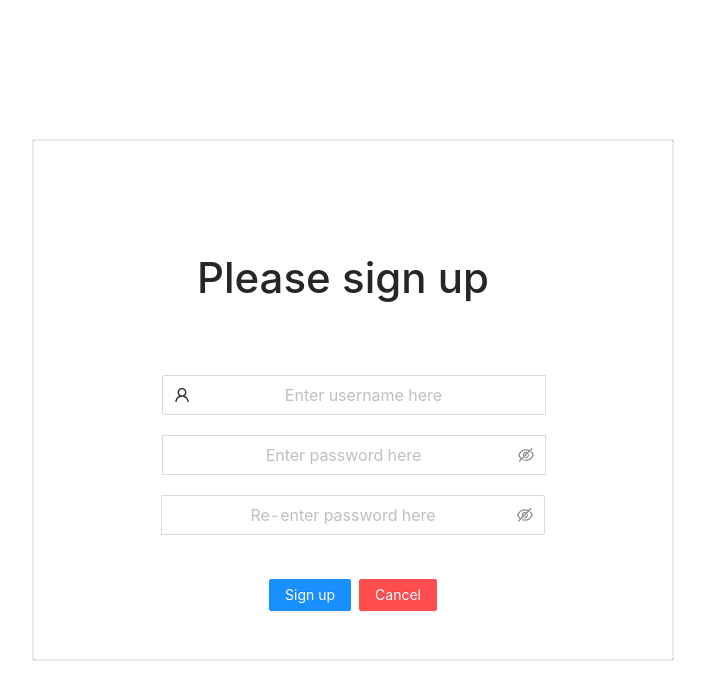
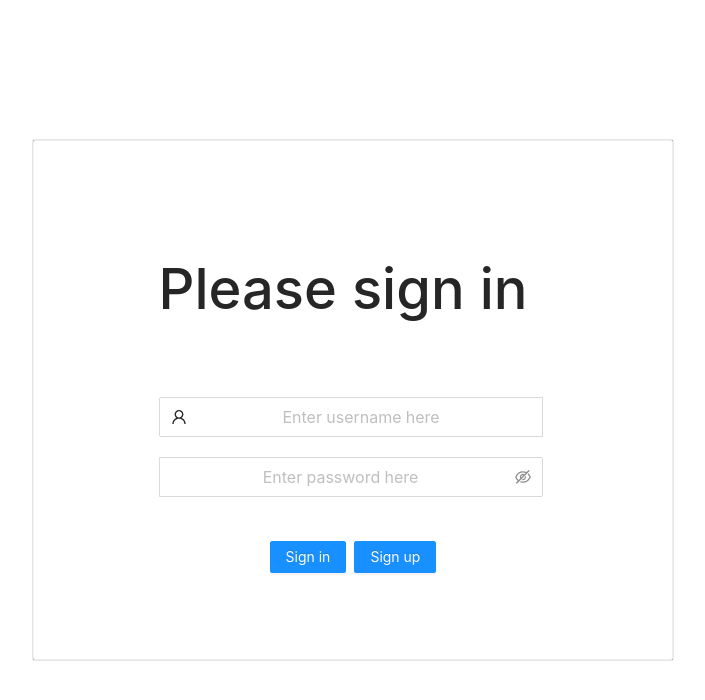
Before and after one commit to Joshuaoneheart/NTU_Workflow, a React (Create React App) app in the folder frontend/: page / in a window 1280 px wide. Shown: the top 700 px of the page, without its empty margins (287-992 px from the left). Built offline with nearby package versions, Linux system fonts and the light colour scheme; what apollo-link-ws would draw is missing.

Commit message:
Modified signIn.js and signUp.js

```diff
--- a/frontend/src/App.css
+++ b/frontend/src/App.css
@@ -29,7 +29,7 @@
 .SignIn-title h1 {
   margin: 0;
   margin-right: 20px;
-  font-size: 3em;
+  font-size: 4em;
 }
 
 
--- a/frontend/src/App.js
+++ b/frontend/src/App.js
@@ -8,7 +8,9 @@
 function App() {
   const [user, setUser] = useState("");
   const [password, setPassword] = useState("");
+  const [confirmPass, setConfirmPass] = useState("");
   const [signedIn, setSignedIn] = useState(false);
+  const [isNew, setIsNew] = useState(false);
   const displayStatus = (payload) => {
     if (payload.msg) {
       const { type, msg } = payload;
@@ -35,7 +37,11 @@
       ) : (
         <SignInPage
           user={user}
+					isNew={isNew}
           password={password}
+					confirmPass={confirmPass}
+					setConfirmPass={setConfirmPass}
+					setIsNew={setIsNew}
           setUser={setUser}
           setPassword={setPassword}
           setSignedIn={setSignedIn}
```
